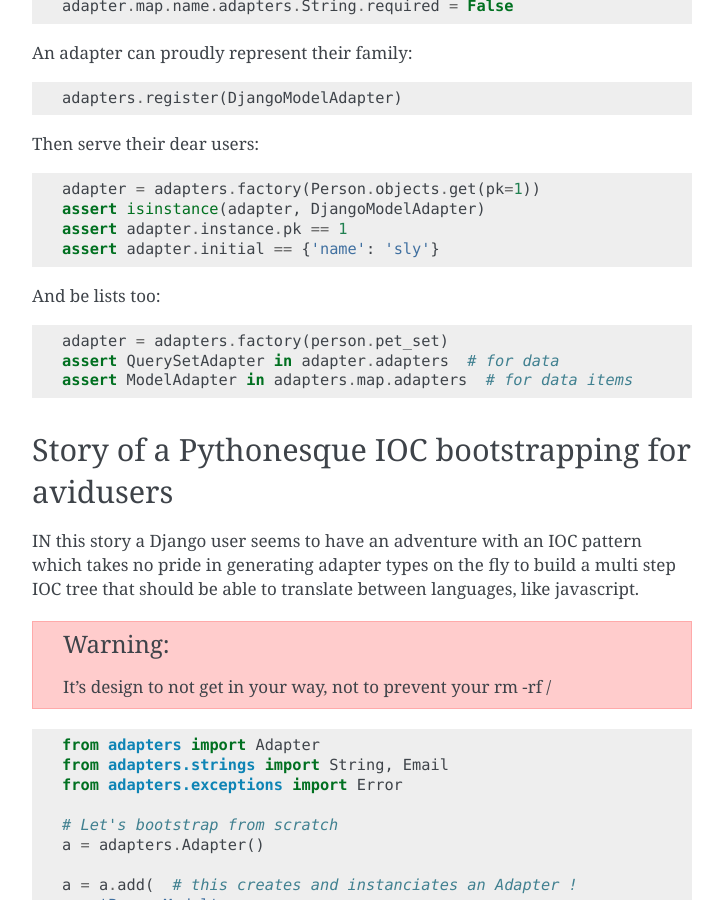
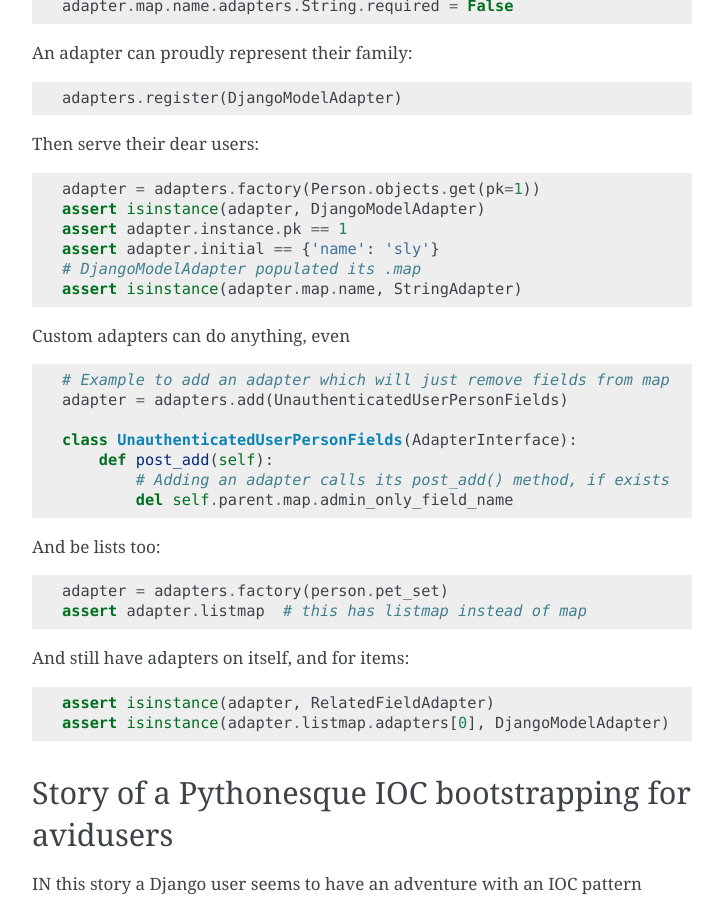
Before and after one commit to mjtamlyn/django-adapters, a Sphinx documentation site: the page built from docs/source/tutorial.rst, in a window 1280 px wide and 900 px high, scrolled down 712 px. Shown: the whole window, without its empty margins (388-1111 px from the left). Built offline with Sphinx 7.4.7, drawn with Linux system fonts in a browser that asks for light colours.

Commit message:
clorifylist

```diff
--- a/docs/source/tutorial.rst
+++ b/docs/source/tutorial.rst
@@ -7,7 +7,7 @@ adapter = Adapter()
 
 An adapter has adapters, because everything is an adapter::
 
-    a.adapters = [DjangoModelAdapter(Person.objects.get(pk=1)]
+    a.adapters = [DjangoModelAdapter(Person.objects.get(pk=1))]
 
 An adapter can have a data map like a dict, mapping keys to .. adapters::
 
@@ -41,12 +41,28 @@ Then serve their dear users::
     assert isinstance(adapter, DjangoModelAdapter)
     assert adapter.instance.pk == 1
     assert adapter.initial == {'name': 'sly'}
+    # DjangoModelAdapter populated its .map
+    assert isinstance(adapter.map.name, StringAdapter)
+
+Custom adapters can do anything, even ::
+
+    # Example to add an adapter which will just remove fields from map
+    adapter = adapters.add(UnauthenticatedUserPersonFields)
+
+    class UnauthenticatedUserPersonFields(AdapterInterface):
+        def post_add(self):
+            # Adding an adapter calls its post_add() method, if exists
+            del self.parent.map.admin_only_field_name
 
 And be lists too::
 
     adapter = adapters.factory(person.pet_set)
-    assert QuerySetAdapter in adapter.adapters  # for data
-    assert ModelAdapter in adapters.map.adapters  # for data items
+    assert adapter.listmap  # this has listmap instead of map
+
+And still have adapters on itself, and for items::
+
+    assert isinstance(adapter, RelatedFieldAdapter)
+    assert isinstance(adapter.listmap.adapters[0], DjangoModelAdapter)
 
 Story of a Pythonesque IOC bootstrapping for avidusers
 =======================================================
```
